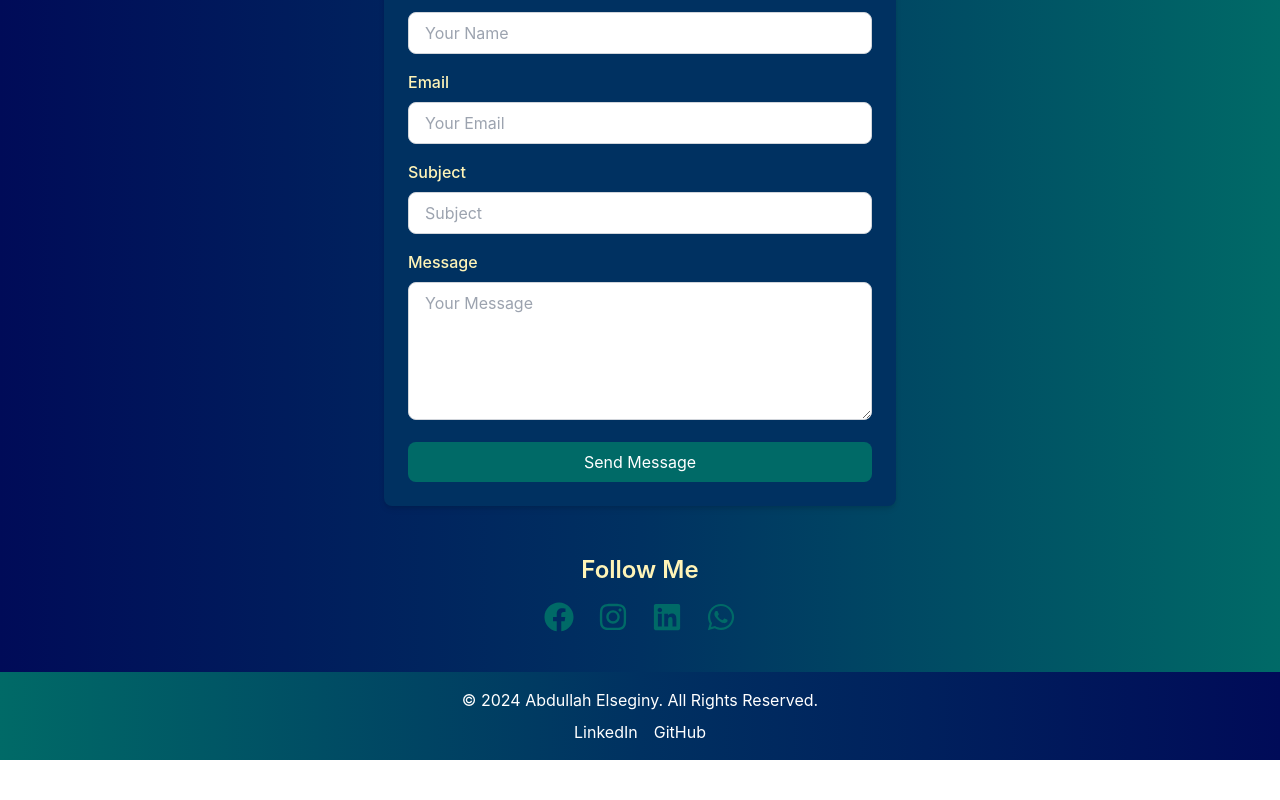
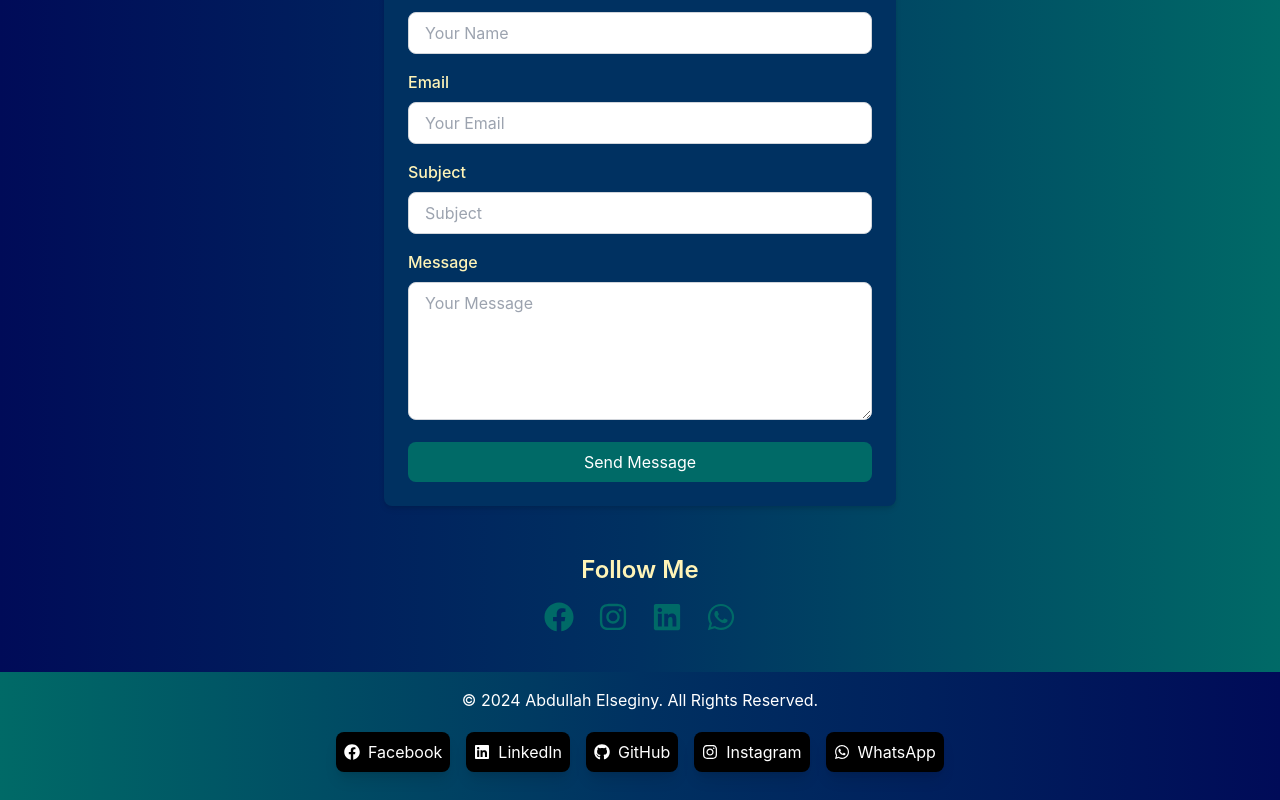
Before and after one commit to Abdullah-Elseginy/Myportfolio, a React (Create React App) app: page /contact in a window 1280 px wide. Shown: the part 224-1024 px from the top of the page. Before the commit the page ends 984 px from the top, so only its background shows below. Built offline with nearby package versions, Linux system fonts and the light colour scheme.

Commit message:
custome modal , dwenload cv handle design for contact me section

```diff
--- a/src/assets/index.js
+++ b/src/assets/index.js
@@ -4,3 +4,4 @@ export { default as About } from "./svgs/about-information-info-help-svgrepo-com
 export { default as Projects } from "./svgs/projects-svgrepo-com.svg";
 export { default as Contact } from "./svgs/contact-email-mail-svgrepo-com.svg";
 export { default as MyImage } from "./images/My .png";
+export { default as MyCV } from "./pdf/Abdullah-Elseginy-React-Native-CV.pdf";
--- a/src/components/Footer/index.jsx
+++ b/src/components/Footer/index.jsx
@@ -1,27 +1,58 @@
 import React from "react";
-
+import {
+  FaLinkedin,
+  FaFacebook,
+  FaGithub,
+  FaInstagram,
+  FaWhatsapp,
+} from "react-icons/fa";
 const Footer = () => {
+  const links = [
+    {
+      title: "Facebook",
+      href: "https://www.facebook.com/3bdulla7elseginy",
+      icon: <FaFacebook className="mr-2" />,
+    },
+    {
+      title: "LinkedIn",
+      href: "https://www.linkedin.com/in/abdullah-elseginy-7bbbb21ba/",
+      icon: <FaLinkedin className="mr-2" />,
+    },
+    {
+      title: "GitHub",
+      href: "https://github.com/Abdullah-Elseginy",
+      icon: <FaGithub className="mr-2" />,
+    },
+    {
+      title: "Instagram",
+      href:
+        "https://www.instagram.com/3bdulla7.elseginy/profilecard/?igsh=NnYwd3dpdjZrOWN3",
+      icon: <FaInstagram className="mr-2" />,
+    },
+    {
+      title: "WhatsApp",
+      href: "https://wa.link/upgmhp",
+      icon: <FaWhatsapp className="mr-2" />,
+    },
+  ];
   return (
     <footer className="bg-gradient-to-r from-mint-green via-mint-blue to-blue text-white py-4">
       <div className="container mx-auto text-center">
         <p>&copy; 2024 Abdullah Elseginy. All Rights Reserved.</p>
-        <div className="mt-2 space-x-4">
-          <a
-            href="https://www.linkedin.com/in/abdullah-elseginy-7bbbb21ba/"
-            target="_blank"
-            rel="noreferrer"
-            className="hover:text-gray-400"
-          >
-            LinkedIn
-          </a>
-          <a
-            href="https://github.com/Abdullah-Elseginy"
-            target="_blank"
-            rel="noreferrer"
-            className="hover:text-gray-400"
-          >
-            GitHub
-          </a>
+        <div className="mt-2 space-x-4 flex items-center justify-center flex-wrap">
+          {links.map((link) => (
+            <div className="flex flex-row items-center bg-black p-2 rounded-lg my-3 hover:scale-105 transition-transform duration-300 shadow-lg">
+              <a
+                href={link.href}
+                target="_blank"
+                rel="noreferrer"
+                className="hover:text-gray-400 flex items-center"
+              >
+                {link.icon}
+                {link.title}
+              </a>
+            </div>
+          ))}
         </div>
       </div>
     </footer>
--- a/src/components/index.js
+++ b/src/components/index.js
@@ -1,3 +1,5 @@
 export { default as Header } from './Header'
 export { default as NavBar } from './NavBar'
 export { default as Footer } from './Footer'
+export { default as CustomBottom } from './Bottom'
+export { default as CustomModal } from './CustomModal'
--- a/src/screens/Home/index.jsx
+++ b/src/screens/Home/index.jsx
@@ -1,5 +1,5 @@
-import React from "react";
-import { MyImage } from "../../assets";
+import React, { useState } from "react";
+import { MyCV, MyImage } from "../../assets";
 import Slider from "react-slick";
 import {
   FaReact,
@@ -8,9 +8,22 @@ import {
   FaAws,
   FaGit,
   FaLinux,
+  FaFacebook,
+  FaLinkedin,
+  FaGithub,
+  FaInstagram,
+  FaWhatsapp,
+  FaDownload,
 } from "react-icons/fa"; // Icons for skills
+import { SiGmail } from "react-icons/si";
+
 import styles from "./Home.module.css";
+import { CustomBottom, CustomModal } from "../../components";
+import { Link, useNavigate } from "react-router-dom";
 export default function Home() {
+  const navigate = useNavigate();
+  const [showModal, setShowModal] = useState(false);
+  const [Data, Setdata] = useState({});
   const skills = [
     {
       category: "Programming Languages",
@@ -43,7 +56,62 @@ export default function Home() {
       icon: <FaLinux className="text-4xl  text-light-pink" />,
     },
   ];
-
+  const links = [
+    {
+      title: "Facebook",
+      href: "https://www.facebook.com/3bdulla7elseginy",
+      icon: <FaFacebook className="mr-2 w-36 h-36 text-light-pink " />,
+    },
+    {
+      title: "LinkedIn",
+      href: "https://www.linkedin.com/in/abdullah-elseginy-7bbbb21ba/",
+      icon: <FaLinkedin className="mr-2 w-36 h-36 text-light-pink" />,
+    },
+    {
+      title: "GitHub",
+      href: "https://github.com/Abdullah-Elseginy",
+      icon: <FaGithub className="mr-2 w-36 h-36 text-light-pink " />,
+    },
+    {
+      title: "Instagram",
+      href:
+        "https://www.instagram.com/3bdulla7.elseginy/profilecard/?igsh=NnYwd3dpdjZrOWN3",
+      icon: <FaInstagram className="mr-2 w-36 h-36 text-light-pink" />,
+    },
+    {
+      title: "WhatsApp",
+      href: "https://wa.link/upgmhp",
+      icon: <FaWhatsapp className="mr-2 w-36 h-36 text-light-pink" />,
+    },
+    {
+      title: "Send Email",
+      href: "./contact",
+      icon: <SiGmail className="mr-2 w-36 h-36 text-light-pink" />,
+    },
+  ];
+  const Projects = [
+    {
+      title: "My Car APP",
+      description:
+        "This is my portfolio website created using ReactJS and NextJS",
+      link: "https://github.com/Abdullah-Elseginy/portfolio",
+      image: "https://images.pexels.com/photos/572056/pexels-photo-572056.jpeg?auto=compress&cs=tinysrgb&w=1260&h=750&dpr=1",
+    },
+    {
+      title: "My Projects",
+      description:
+        "This is my portfolio website created using ReactJS and NextJS",
+      link: "https://github.com/Abdullah-Elseginy/portfolio",
+      image: "https://i.ibb.co/2y6s37G/portfolio.png",
+    },
+    {
+      title: "My AMS APP",
+      description:
+        "This is my portfolio website created using ReactJS and NextJS",
+      link: "https://github.com/Abdullah-Elseginy/portfolio",
+      image: "https://i.ibb.co/2y6s37G/portfolio.png",
+    },
+  ];
   // Slick settings
   const settings = {
     dots: false,
@@ -109,6 +177,15 @@ export default function Home() {
               Native, and Material UI, with experience in Redux, Tailwind CSS,
               and modern JavaScript frameworks.
             </p>
+            <div className="mt-5">
+              <a href={MyCV} download>
+                <CustomBottom
+                  text="Download CV"
+                  title="Download CV"
+                  rigthIcon={<FaDownload className="ml-3" />}
+                />
+              </a>
+            </div>
           </section>
         </div>
       </header>
@@ -151,84 +228,81 @@ export default function Home() {
       </section>
       {/* Projects Section */}
       <section className="px-6 py-12 text-center bg-light-pink">
-        <h2 className="text-3xl font-semibold mb-6 text-blue">My Projects</h2>
+        <h2 className="text-4xl font-bold text-center mb-10 text-mint-blue">
+          My Projects
+        </h2>
         <div className="grid grid-cols-1 sm:grid-cols-2 lg:grid-cols-3 gap-8">
           {/* Project 1 */}
+          {Projects.map((item) => (
             <div
               className="relative bg-cover bg-center p-6 rounded-lg shadow-lg"
               style={{
-              backgroundImage: `url('https://images.pexels.com/photos/572056/pexels-photo-572056.jpeg?auto=compress&cs=tinysrgb&w=1260&h=750&dpr=1')`,
+                backgroundImage: `url(${item.image})`,
                 backgroundPosition: "center",
                 backgroundSize: "cover",
                 height: "300px", // Adjust the height as needed
               }}
             >
-            <a
-              href="#s"
-              className="absolute top-5 right-0 bg-mint-green text-light-pink hover:bg-mint-blue py-2 px-4 rounded-lg mb-4 mr-4 font-bold"
-            >
-              View Project
+              <a href="#s" className="absolute top-5 right-0">
+                <CustomBottom
+                  text="Open Project"
+                  styles={"mr-5"}
+                  onClick={() => {
+                    setShowModal(true);
+                    Setdata(item);
+                  }}
+                />
               </a>
               <div className="absolute bottom-0 left-0 right-0 bg-black bg-opacity-50 p-4 rounded-b-lg">
                 <h3 className="text-xl font-semibold text-white mb-2">
-                Project One
+                  {item.title}
                 </h3>
                 <p className="text-lg text-gray-200">
-                A React web application that integrates with third-party APIs to
-                display dynamic data in a clean UI.
+                  A React web application that integrates with third-party APIs
+                  to display dynamic data in a clean UI.
                 </p>
               </div>
             </div>
-
-          {/* Project 2 */}
-          <div className="relative bg-white p-6 rounded-lg shadow-lg h-full flex flex-col justify-between">
-            <h3 className="text-xl font-semibold mb-4 text-blue">
-              Project Two
-            </h3>
-            <p className="text-lg text-gray-700 mb-4">
-              A mobile app built with React Native, designed for both iOS and
-              Android platforms.
-            </p>
-            <a
-              href="#s"
-              className="text-mint-green hover:text-mint-blue text-lg font-semibold mt-auto"
-            >
-              View Project
-            </a>
+          ))}
         </div>
-
-          {/* Project 3 */}
-          <div className="relative bg-white p-6 rounded-lg shadow-lg h-full flex flex-col justify-between">
-            <h3 className="text-xl font-semibold mb-4 text-blue">
-              Project Three
-            </h3>
-            <p className="text-lg text-gray-700 mb-4">
-              A dashboard with real-time data using Redux and WebSocket
-              integration for a smooth user experience.
-            </p>
-            <a
-              href="#s"
-              className="text-mint-green hover:text-mint-blue text-lg font-semibold mt-auto"
-            >
-              View Project
-            </a>
-          </div>
+        <div className="mt-3">
+          <CustomBottom
+            text="See All Projects"
+            onClick={() => navigate("./projects")}
+          />
         </div>
       </section>
 
       {/* Contact Section */}
       <section className="px-6 py-12 text-center bg-mint-green">
-        <h2 className="text-3xl font-semibold mb-6 text-white">Contact Me</h2>
-        <p className="text-lg text-white mb-4">
+        <h2 className="text-4xl font-bold text-center mb-10 text-light-pink">
+          Contact Me
+        </h2>
+        <p className="text-lg  text-light-pink mb-4">
           If you are interested in working with me or just want to chat, feel
           free to reach out!
         </p>
-        <a
-          href="mailto:someone@example.com"
-          className="text-xl text-light-pink hover:text-mint-blue font-semibold"
+        <div className="grid grid-cols-1 sm:grid-cols-2 lg:grid-cols-6 gap-8 ">
+          {links.map((link) => (
+            <div className="flex flex-row items-center justify-center self-center bg-mint-blue border-light-pink border-2 p-2 rounded-lg my-3 hover:scale-95 transition-transform duration-500 shadow-lg">
+              <Link
+                to={link.href}
+                target={link.title !== "Send Email" ? "_blank" : "_self"}
+                rel="noreferrer"
+                className="flex items-center flex-col font-bold text-light-pink"
               >
-          Send me an email
-        </a>
+                {link.icon}
+                {link.title}
+              </Link>
+            </div>
+          ))}
+        </div>
+        {/* Modal */}
+        <CustomModal
+          project={Data}
+          isOpen={showModal}
+          onClose={() => setShowModal(false)}
+        />
       </section>
     </div>
   );
--- a/tailwind.config.js
+++ b/tailwind.config.js
@@ -5,6 +5,15 @@ module.exports = {
 ],
   theme: {
     extend: {
+      animation: {
+        "fade-in": "fadeIn 0.3s ease-in-out forwards",
+      },
+      keyframes: {
+        fadeIn: {
+          "0%": { opacity: 0, transform: "scale(0.95)" },
+          "100%": { opacity: 1, transform: "scale(1)" },
+        },
+      },
       colors: {
         'blue': '#000B58',
         'mint-blue': '#003161',
```
Also changed, not shown: src/App.js (+13 -3 lines), src/components/Bottom/index.jsx (added, +42 -0 lines), src/components/CustomModal/index.jsx (added, +69 -0 lines), src/screens/Home/Home.module.css (+4 -4 lines), 1 other file (tests, documents, lock files or other folders). Lines whose indentation alone changed are shown as unchanged.
